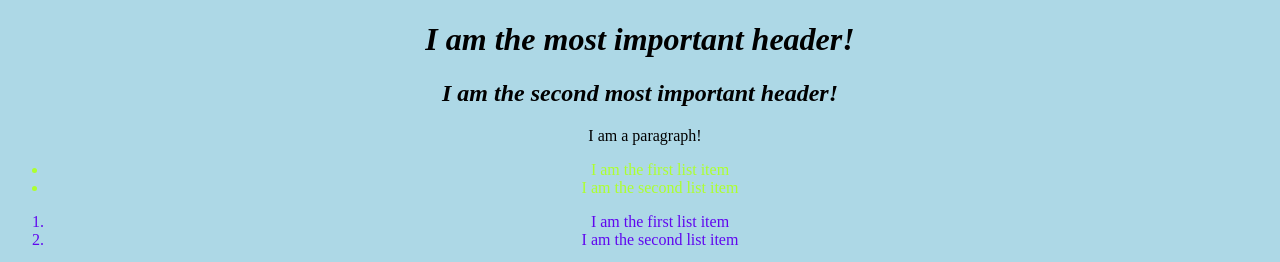
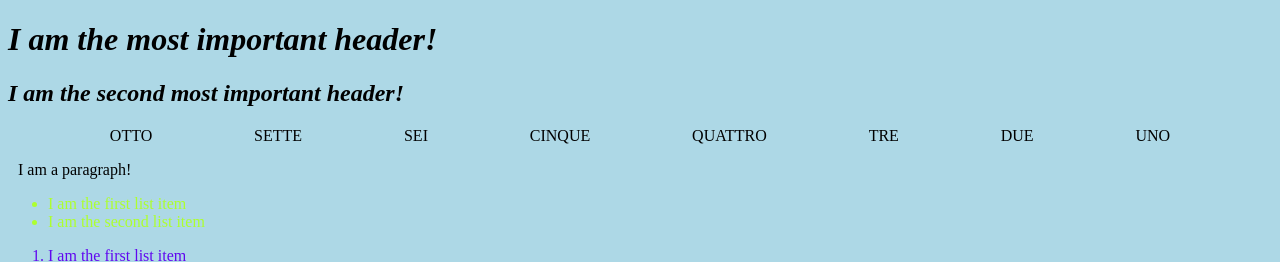
Before and after one commit to LukeLetMeDo/html-css, a plain HTML site: page index.html in a window 1280 px wide. Shown: the top 262 px of the page. Drawn offline with Linux system fonts and the light colour scheme.

Commit message:
my humble site 2

```diff
--- a/index.html
+++ b/index.html
@@ -9,6 +9,9 @@
         <h2 style="font-style: italic;">I am the second most important header!</h2>
     </head>
     <body>
+        <div class="container">
+          <div>UNO</div> <div>DUE</div><div>TRE</div><div>QUATTRO</div><div>CINQUE</div><div>SEI</div><div>SETTE</div><div>OTTO</div>
+        </div>
           <p style="margin-bottom: 10px;margin-left: 10px;">
             I am a paragraph!
           </p>
--- a/style.css
+++ b/style.css
@@ -1,6 +1,6 @@
 body {
     background-color: lightblue;
-    text-align: center;
+    /* text-align: center; */
   }
 
   img {
@@ -25,6 +25,12 @@ body {
 
   ol li {
     color: rgb(96, 7, 239);
+  }
+
+  .container {
+    display: flex; /* or inline-flex */
+    flex-direction:row-reverse;
+    justify-content:space-evenly;
   }
 
   .wrapper {
```
